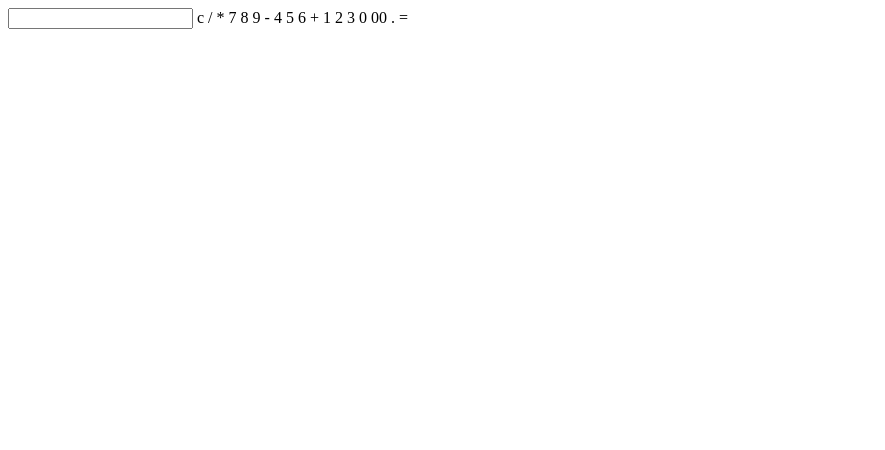
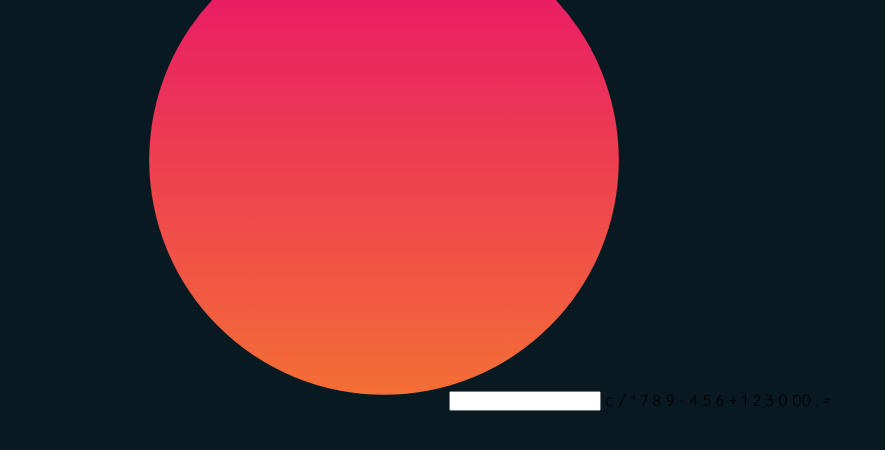
Before and after one commit to helderlim/Calculator-Glassmorphism, a plain HTML site: page index.html in a window 1280 px wide. Shown: the whole page, without its empty margins (0-885 px from the left). Drawn offline with Linux system fonts and the light colour scheme.

Commit message:
feat: body style before

```diff
--- a/index.html
+++ b/index.html
@@ -4,6 +4,7 @@
     <meta charset="UTF-8">
     <meta http-equiv="X-UA-Compatible" content="IE=edge">
     <meta name="viewport" content="width=device-width, initial-scale=1.0">
+    <link rel="stylesheet" href="style.css">
     <title>Calculator-simple</title>
 </head>
 <body>
--- a/style.css
+++ b/style.css
@@ -12,4 +12,15 @@ body{
     justify-content: center;
     align-items: center;
     min-height: 100vh;
+    background: #091921;
 }
+body::before{
+    content: '';
+    position: absolute;
+    top: 0;
+    left: 0;
+    width: 100%;
+    height: 100%;
+    background: linear-gradient(#e91e63, #ffc107);
+    clip-path: circle(22% at 30% 20%);
+}
```
